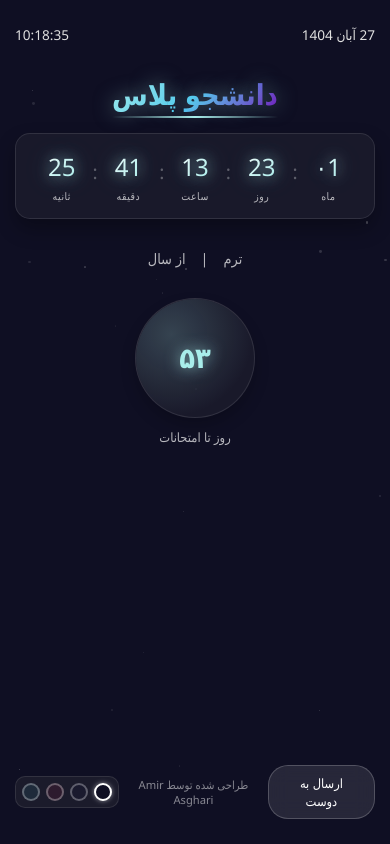
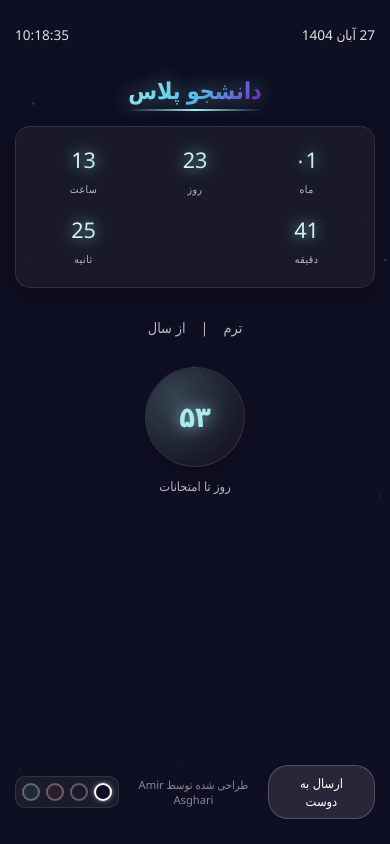
Before and after one commit to amirasghari13/daneshjoPlus, a plain HTML site: page index.html in a window 390 px wide. Drawn offline with Linux system fonts and the light colour scheme.

Commit message:
Update index.html

```diff
--- a/index.html
+++ b/index.html
@@ -147,6 +147,7 @@
             display: flex;
             align-items: center;
             justify-content: center;
+            animation: glow 3s ease-in-out infinite;
         }
 
         .time-label {
@@ -366,10 +367,6 @@
             }
         }
 
-        .time-value {
-            animation: glow 3s ease-in-out infinite;
-        }
-
         /* رسپانسیو برای موبایل‌های کوچک‌تر */
         @media (max-width: 360px) {
             .mobile-container {
@@ -421,8 +418,73 @@
                 margin: 10px 0;
             }
         }
+
+        /* ------------- 👇 اضافه شده برای ریسپانسیو واقعی موبایل 👇 ------------- */
+
+        /* موبایل عمومی تا عرض 480px */
+        @media (max-width: 480px) {
+            .countdown-grid {
+                flex-wrap: wrap;
+                gap: 10px 0;
+            }
+
+            .time-unit {
+                flex: 0 0 30%;
+                margin-bottom: 6px;
+            }
+
+            .separator {
+                display: none;
+            }
+
+            .time-value {
+                font-size: 1.45rem;
+            }
+
+            .days-circle {
+                width: 110px;
+                height: 110px;
+            }
+
+            .header-title {
+                font-size: 1.55rem;
+            }
+        }
+
+        /* موبایل 390px (مثل iPhone 12/13/14) */
+        @media (max-width: 390px) {
+            .time-unit {
+                flex: 0 0 32%;
+            }
+            .time-value {
+                font-size: 1.35rem;
+            }
+            .days-circle {
+                width: 100px;
+                height: 100px;
+            }
+            .header-title {
+                font-size: 1.45rem;
+            }
+        }
+
+        /* موبایل خیلی کوچک (Galaxy Fold و...) */
+        @media (max-width: 330px) {
+            .time-unit {
+                flex: 0 0 48%;
+            }
+            .time-value {
+                font-size: 1.25rem;
+            }
+            .header-title {
+                font-size: 1.3rem;
+            }
+        }
+        /* ------------------------------------------------------------ */
+
     </style>
 </head>
+
 <body class="dark-theme">
     <div class="particles-container" id="particlesContainer"></div>
 
```
